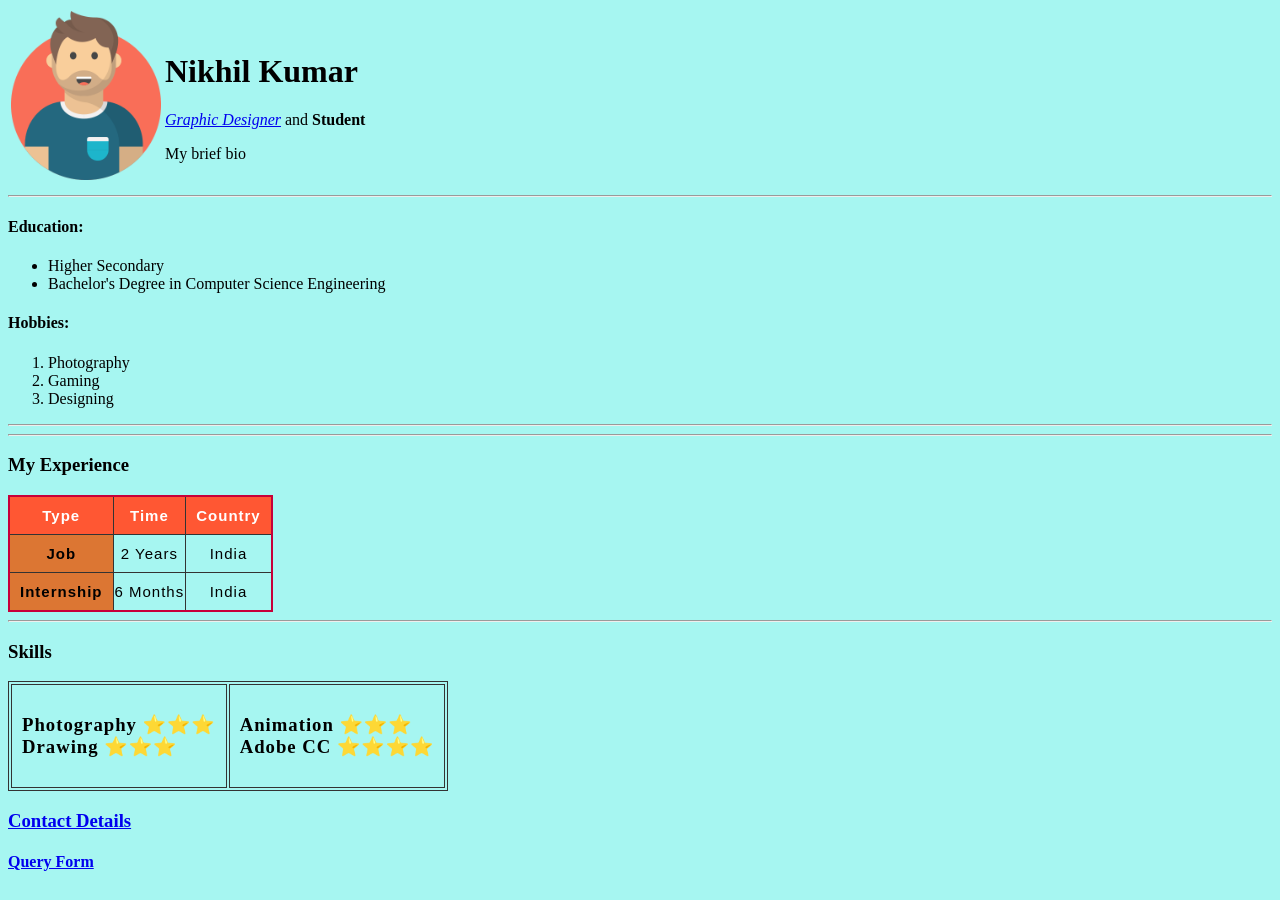
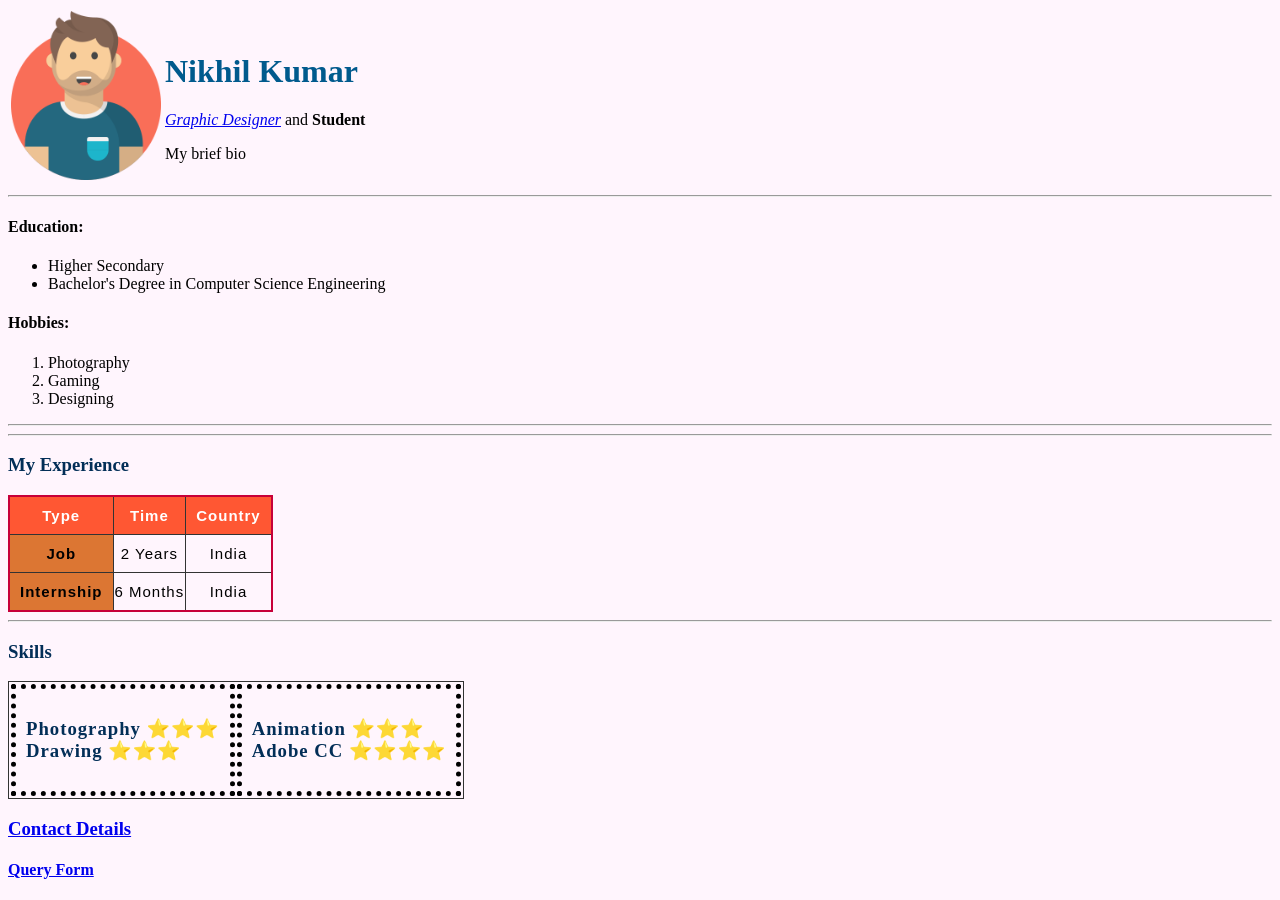
Before and after one commit to nikhil24-tech/resume, a plain HTML site: page index.html in a window 1280 px wide. Drawn offline with Linux system fonts and the light colour scheme.

Commit message:
Class work 4

```diff
--- a/index.css
+++ b/index.css
@@ -40,3 +40,16 @@ table[scope="3"]{
 #one{
     border: 1px solid #333;
 }
+
+#two{
+    border: 5px solid;
+     border-style: dotted;
+}
+
+h1{
+color: #005A8D;
+}
+
+h3{
+color: #022E57;
+}
--- a/index.html
+++ b/index.html
@@ -5,7 +5,7 @@
     <meta charset="utf-8">
     <title>Nikhil</title>
   </head>
-  <body style="background-color: #A6F6F1;">
+  <body style="background-color: #FFF5FD;">
     <table "cellSpacing=20">
     <tr>
         <td scope="1"> <img class="User-Photo" src="user.png" alt="User Image"></td>
@@ -58,12 +58,12 @@
 <hr>
 <h3>Skills</h3>
 <table scope="3">
-    <th id="one">
+    <th id="two">
       <h3>Photography ⭐⭐⭐
         <br>
         Drawing ⭐⭐⭐</h3>
 </th>
-<th id="one">
+<th id="two">
   <h3>Animation ⭐⭐⭐
     <br>
   Adobe CC ⭐⭐⭐⭐</h3>
@@ -71,5 +71,6 @@
 </table>
 <h3><a href="Contact.html" target="_blank">Contact Details</a></h3>
 <h4><a href="others.html" target="_blank">Query Form</a></h4>
+
   </body>
 </html>
```
Also changed, not shown: Contact.html (+1 -1 lines).
